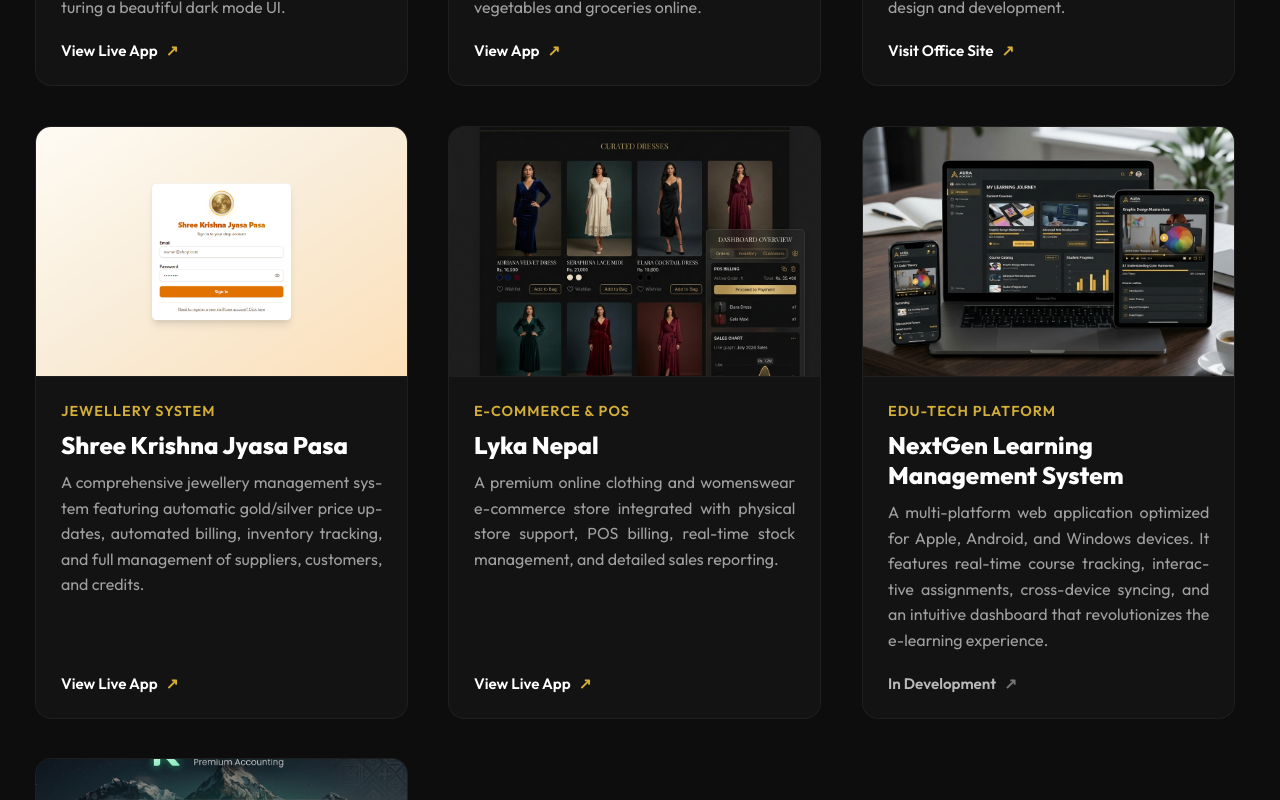
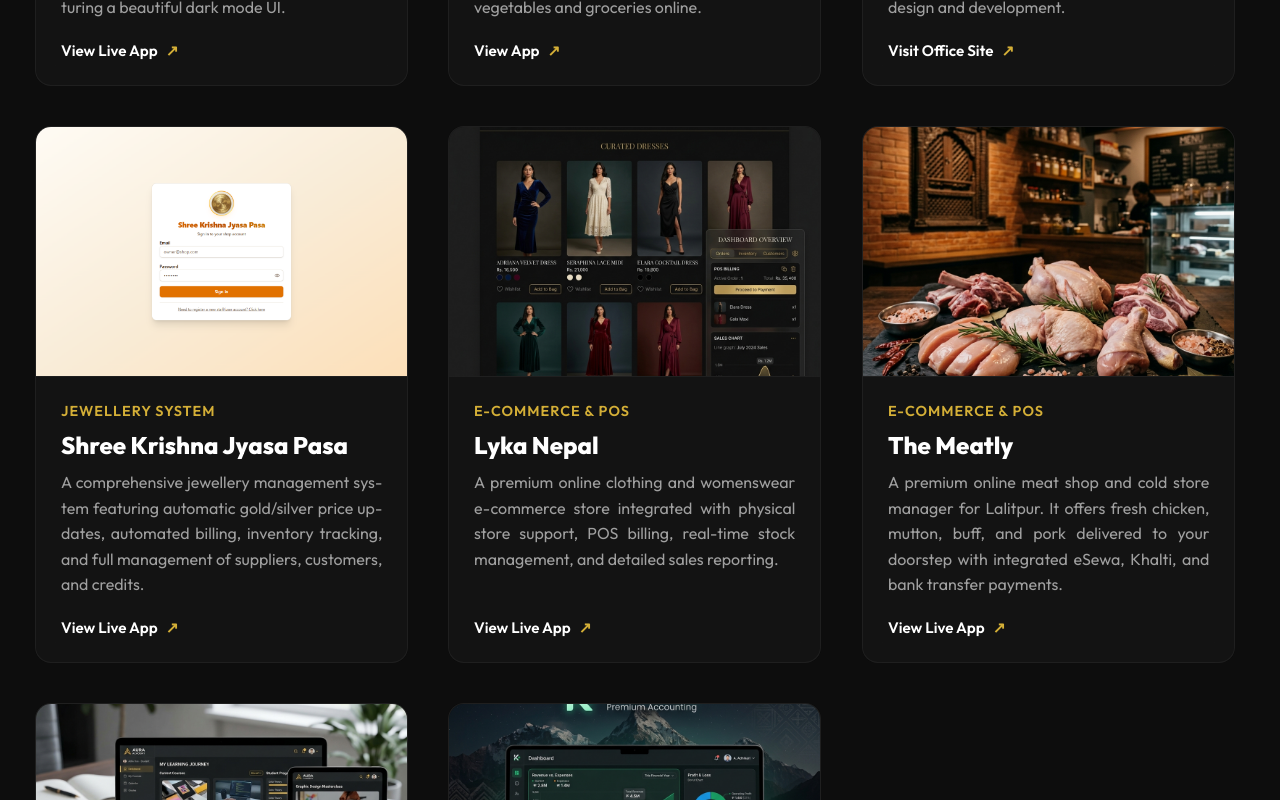
Before and after one commit to shakyamtech/shakya-portal, a React (Vite) app: page / in a window 1280 px wide. Shown: the part 2500-3300 px from the top of the page. Built offline with nearby package versions, Linux system fonts and the light colour scheme.

Commit message:
Add The Meatly project to portfolio with Nepali vibe thumbnail and translations

```diff
--- a/src/App.tsx
+++ b/src/App.tsx
@@ -502,6 +502,17 @@
 
             {/* Project 6 */}
             <div className="glass-panel project-card" style={{ overflow: 'hidden', display: 'flex', flexDirection: 'column' }}>
+              <img src="/images/project_themeatly.png" alt="The Meatly" loading="lazy" width="800" height="250" style={{ width: '100%', height: '250px', objectFit: 'cover', borderBottom: '1px solid rgba(255,255,255,0.05)' }} />
+              <div style={{ padding: '25px', flex: 1, display: 'flex', flexDirection: 'column' }}>
+                <span style={{ color: 'var(--accent)', fontSize: '0.9rem', fontWeight: 600, letterSpacing: '1px', textTransform: 'uppercase' }}>{t.work.tags.ecommercePOS}</span>
+                <h3 style={{ fontSize: '1.5rem', fontWeight: 700, margin: '10px 0', color: 'var(--text-primary)' }}>{t.work.projects.p8.title}</h3>
+                <p style={{ color: 'var(--text-secondary)', lineHeight: 1.6, flex: 1 }}>{t.work.projects.p8.desc}</p>
+                <a href="https://delicious-meat-shop.vercel.app/" target="_blank" rel="noopener noreferrer" style={{ color: 'var(--text-primary)', textDecoration: 'none', fontWeight: 600, display: 'inline-flex', alignItems: 'center', gap: '8px', marginTop: '20px', fontSize: '0.95rem', transition: 'color 0.3s' }} onMouseOver={e => e.currentTarget.style.color = 'var(--accent)'} onMouseOut={e => e.currentTarget.style.color = 'var(--text-primary)'}>{t.work.btnViewApp} <span style={{ color: 'var(--accent)' }}>↗</span></a>
+              </div>
+            </div>
+
+            {/* Project 7 */}
+            <div className="glass-panel project-card" style={{ overflow: 'hidden', display: 'flex', flexDirection: 'column' }}>
               <img src="/images/project_lms.png" alt="NextGen LMS" loading="lazy" width="800" height="250" style={{ width: '100%', height: '250px', objectFit: 'cover', borderBottom: '1px solid rgba(255,255,255,0.05)' }} />
               <div style={{ padding: '25px', flex: 1, display: 'flex', flexDirection: 'column' }}>
                 <span style={{ color: 'var(--accent)', fontSize: '0.9rem', fontWeight: 600, letterSpacing: '1px', textTransform: 'uppercase' }}>{t.work.tags.lmsSystem}</span>
@@ -511,7 +522,7 @@
               </div>
             </div>
 
-            {/* Project 7 */}
+            {/* Project 8 */}
             <div className="glass-panel project-card" style={{ overflow: 'hidden', display: 'flex', flexDirection: 'column' }}>
               <img src="/images/project_khataplus.png" alt="KhataPlus" loading="lazy" width="800" height="250" style={{ width: '100%', height: '250px', objectFit: 'cover', borderBottom: '1px solid rgba(255,255,255,0.05)' }} />
               <div style={{ padding: '25px', flex: 1, display: 'flex', flexDirection: 'column' }}>
--- a/src/translations.ts
+++ b/src/translations.ts
@@ -87,6 +87,10 @@
         p7: {
           title: "Lyka Nepal",
           desc: "A premium online clothing and womenswear e-commerce store integrated with physical store support, POS billing, real-time stock management, and detailed sales reporting."
+        },
+        p8: {
+          title: "The Meatly",
+          desc: "A premium online meat shop and cold store manager for Lalitpur. It offers fresh chicken, mutton, buff, and pork delivered to your doorstep with integrated eSewa, Khalti, and bank transfer payments."
         }
       }
     },
@@ -205,6 +209,10 @@
         p7: {
           title: "लाइका नेपाल (Lyka Nepal)",
           desc: "महिलाहरूको आधुनिक पहिरनका लागि अनलाइन अर्डर, भौतिक स्टोर व्यवस्थापन, पिओएस बिलिङ, वास्तविक-समय स्टक नियन्त्रण, र विस्तृत बिक्री रिपोर्ट सहितको उत्कृष्ट ई-कमर्स प्रणाली।"
+        },
+        p8: {
+          title: "द मिट्ली (The Meatly)",
+          desc: "ललितपुरमा आधारित प्रिमियम अनलाइन मासु पसल र कोल्ड स्टोर व्यवस्थापक। ग्राहकहरूका लागि ताजा कुखुरा, खसी, राँगा र बँगुरको मासु होम डेलिभरीका साथै इसेवा, खल्ती र बैंक ट्रान्सफर भुक्तानी एकीकृत गरिएको छ।"
         }
       }
     },
```
Also changed, not shown: public/images/project_themeatly.png (added).
